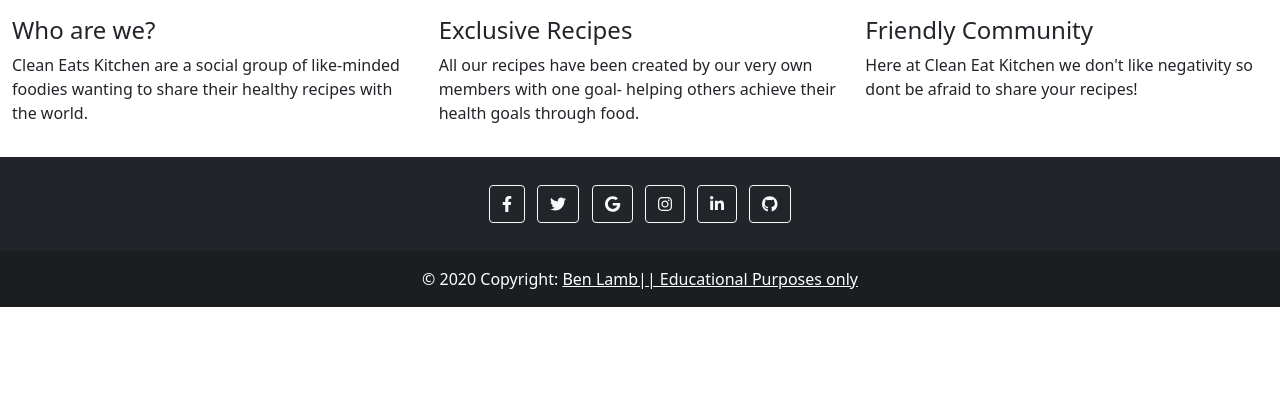
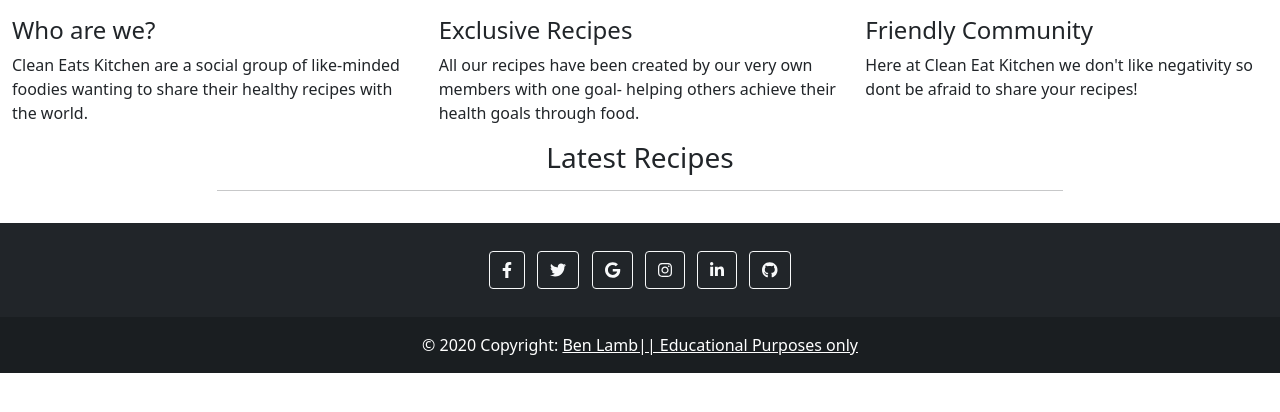
Before and after one commit to benlamb95/mp4-clean-eats-kitchen, a Django app: page / in a window 1280 px wide. Shown: the part 195-607 px from the top of the page. Run offline with Django 3.2, Linux system fonts and the light colour scheme; tables that the repository leaves empty hold one stand-in row (values such as "Sample post"); some libraries are stand-ins or nearby versions.

Commit message:
Add Latest recipes header and remove pagination for index page as i only want the latest 4 recipes to show on this page

```diff
--- a/templates/index.html
+++ b/templates/index.html
@@ -37,6 +37,13 @@
     </div>
 </div>
 
+<div class="row">
+    <div class="col-8 offset-2">
+        <h3 class="index-latest text-center">Latest Recipes</h3>
+        <hr>
+    </div>
+</div>
+
 
 <div class="container-fluid">
     <div class="row">
@@ -70,7 +77,7 @@
                         </div>
                     </div>
                 </div>
-                {% if forloop.counter|divisibleby:3 %}
+                {% if forloop.counter|divisibleby:4 %}
             </div>
             <div class="row">
                 {% endif %}
```
